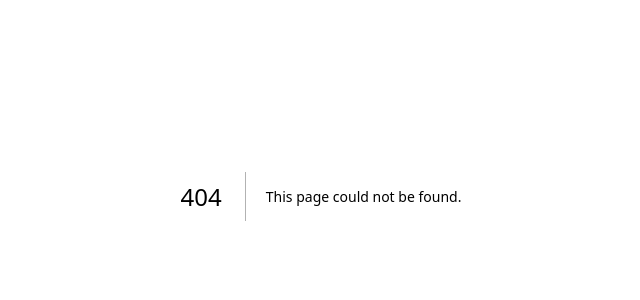
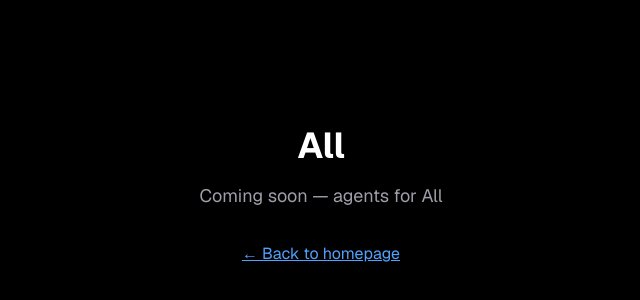
Before and after one commit to followmarkobot/agentfoundry, a Next.js app: page /search in a window 1280 px wide. Before the commit this address had no page. Shown: the part 204-504 px from the top of the page, without its empty margins (319-959 px from the left). Built offline with nearby package versions, Linux system fonts and the light colour scheme.

Commit message:
fix: add /search page + verify issues route

```diff
--- /dev/null
+++ b/src/app/search/page.tsx
@@ -0,0 +1,30 @@
+"use client";
+
+import { useSearchParams } from "next/navigation";
+import Link from "next/link";
+import { Suspense } from "react";
+
+function SearchContent() {
+  const searchParams = useSearchParams();
+  const query = searchParams.get("q") || "All";
+
+  return (
+    <div className="min-h-screen bg-black text-white flex flex-col items-center justify-center px-6">
+      <h1 className="text-4xl font-bold mb-4">{query}</h1>
+      <p className="text-zinc-400 text-lg mb-8">
+        Coming soon — agents for {query}
+      </p>
+      <Link href="/" className="text-blue-400 hover:text-blue-300 underline">
+        ← Back to homepage
+      </Link>
+    </div>
+  );
+}
+
+export default function SearchPage() {
+  return (
+    <Suspense fallback={<div className="min-h-screen bg-black" />}>
+      <SearchContent />
+    </Suspense>
+  );
+}
--- /dev/null
+++ b/test-routes.js
@@ -0,0 +1,51 @@
+// Test that required routes exist and respond correctly
+
+const BASE_URL = "https://agentfoundry-three.vercel.app";
+
+async function testRoute(method, path, body = null, expectedStatus = null) {
+  const opts = { method, headers: {} };
+  if (body) {
+    opts.headers["Content-Type"] = "application/json";
+    opts.body = JSON.stringify(body);
+  }
+  try {
+    const res = await fetch(`${BASE_URL}${path}`, opts);
+    const status = res.status;
+    const pass = expectedStatus ? status === expectedStatus : status !== 404;
+    console.log(`${pass ? "✅" : "❌"} ${method} ${path} → ${status}`);
+    if (!pass) {
+      const text = await res.text().catch(() => "");
+      console.log(`   Body: ${text.slice(0, 200)}`);
+    }
+    return pass;
+  } catch (error) {
+    console.log(`❌ ${method} ${path} → ERROR: ${error.message}`);
+    return false;
+  }
+}
+
+async function main() {
+  console.log("=== Route Existence Tests ===\n");
+
+  // Test 1: Landing page
+  await testRoute("GET", "/");
+
+  // Test 2: Search page (dropdown links go here)
+  await testRoute("GET", "/search?q=SEO+Optimization");
+
+  // Test 3: Dashboard (should redirect to / if not authed)
+  await testRoute("GET", "/dashboard");
+
+  // Test 4: Auth endpoint
+  await testRoute("GET", "/api/auth/providers");
+
+  // Test 5: Scan API exists (should return 400 for missing body, not 404)
+  await testRoute("POST", "/api/scan/test/test", { accessToken: "fake" });
+
+  // Test 6: Issues API exists (should return 400 for missing body, not 404)
+  await testRoute("POST", "/api/issues/test/test", { accessToken: "fake", title: "test", description: "test" });
+
+  console.log("\n=== Tests Complete ===");
+}
+
+main();
```
